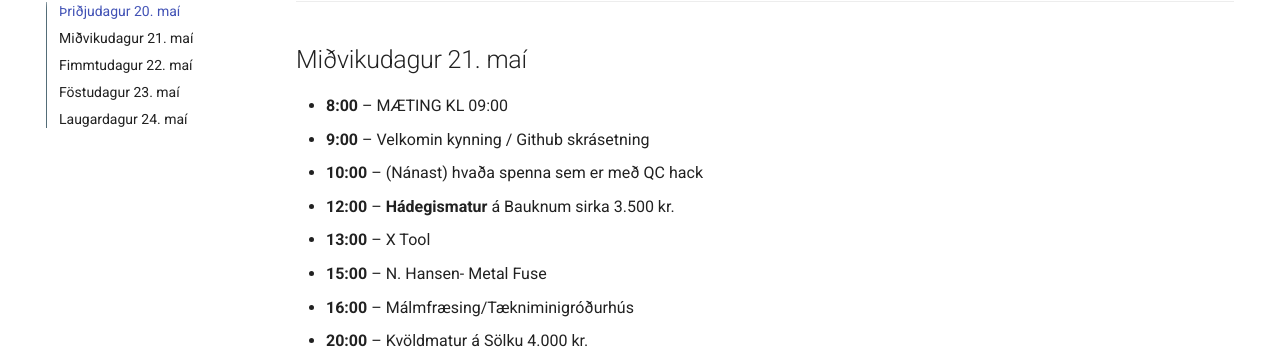
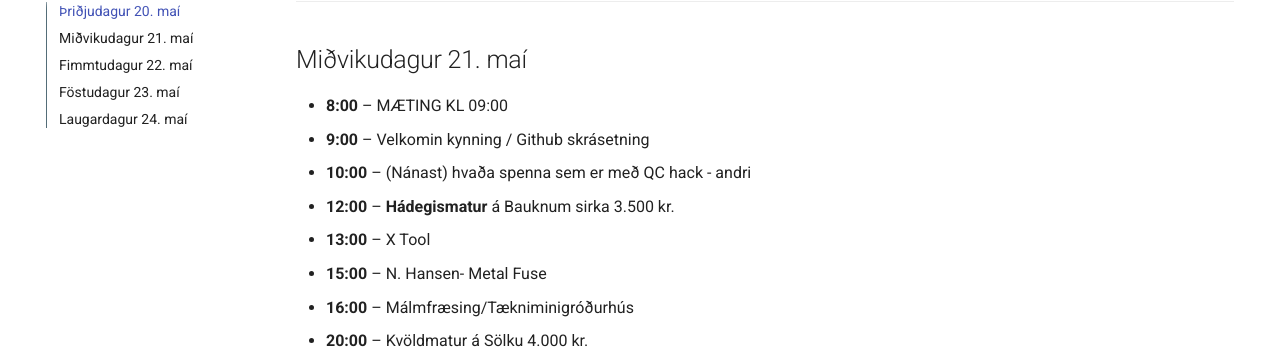
Before and after one commit to Fab-Lab-Island/fli-bootcamp-2025, an MkDocs documentation site: the page built from docs/dagskra.md, in a window 1280 px wide and 900 px high, scrolled down 442 px. Shown: the part 97-453 px from the top of the window. Built offline with MkDocs 1.6.1 and Material for MkDocs 9.7.7, drawn with Linux system fonts in a browser that asks for light colours.

```diff
--- a/docs/dagskra.md
+++ b/docs/dagskra.md
@@ -17,7 +17,7 @@ Dagskrá hefst kl 9:00 nema annað sé tekið fram.
 ## Miðvikudagur 21. maí
 - **8:00** – MÆTING KL 09:00
 - **9:00** – Velkomin kynning / Github skrásetning
-- **10:00** – (Nánast) hvaða spenna sem er með QC hack
+- **10:00** – (Nánast) hvaða spenna sem er með QC hack  - andri
 - **12:00** – **Hádegismatur** á Bauknum sirka 3.500 kr.
 - **13:00** – X Tool
 - **15:00** – N. Hansen- Metal Fuse
```
